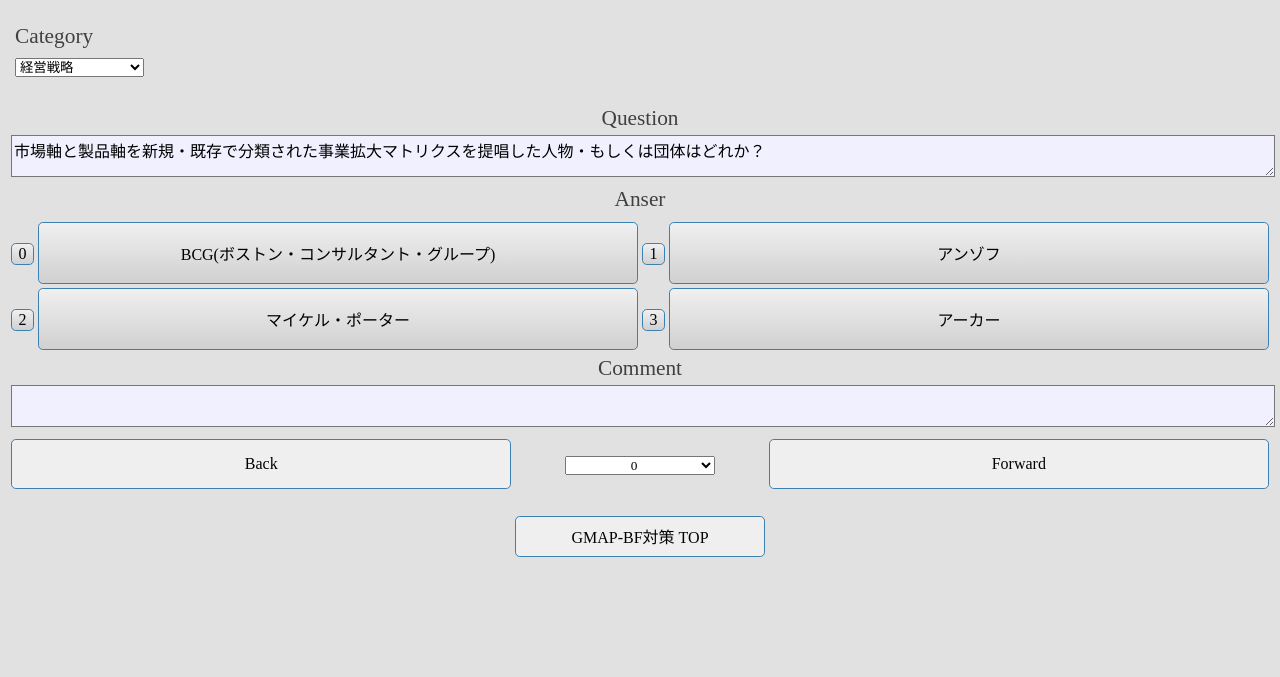
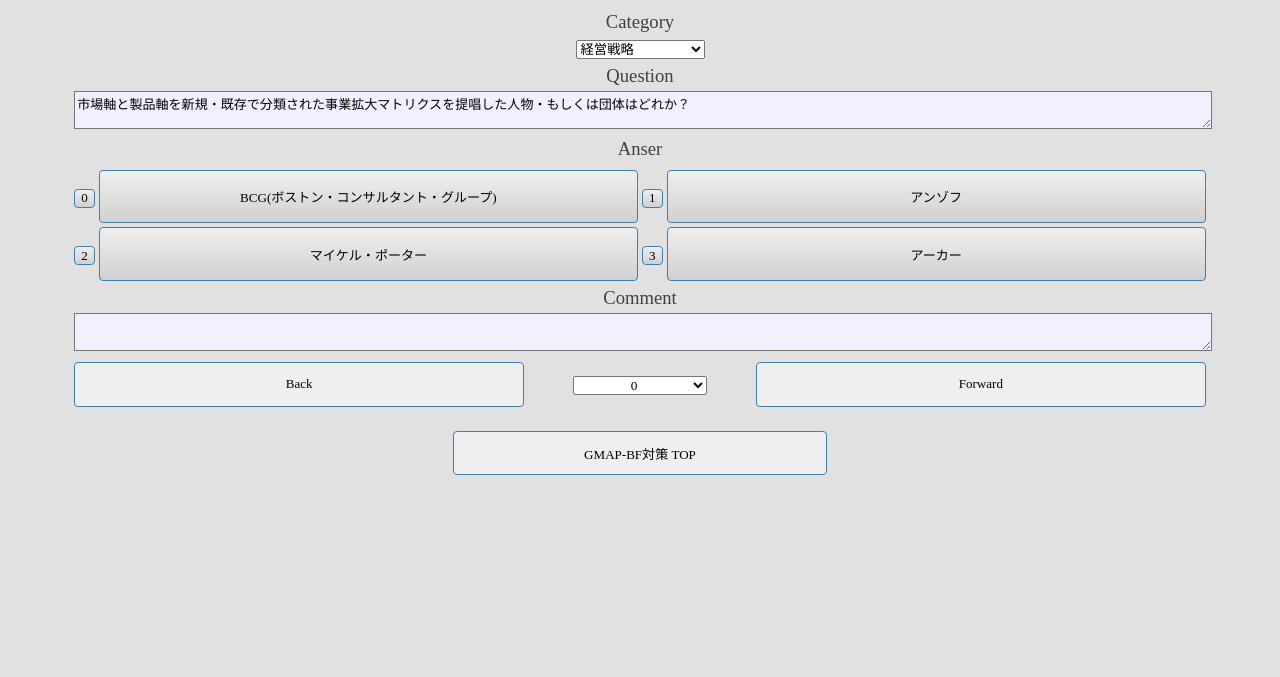
Before and after one commit to scorpion140309/gmapbf_mobile_training, a plain HTML site: page index_w.html in a window 1280 px wide. Drawn offline with Linux system fonts and the light colour scheme.

Commit message:
横画面対応版 サイズ調整

```diff
--- a/css/gmapbf_w.css
+++ b/css/gmapbf_w.css
@@ -2,7 +2,7 @@ body
 {
 	background-color : #e1e1e1;
 	color : #404040;
-	font-size: 16pt;
+	font-size: 14pt;
 	-webkit-text-size-adjust: 100%;
 }
 
@@ -14,7 +14,7 @@ a:active { color: #ff8000; }
 textarea
 {
 	font-family : inherit;
-	font-size : 75%;
+	font-size : 70%;
 	width:100%;
 	background-color: #F0F0FF
 }
@@ -38,7 +38,7 @@ input[type="button"]
    border: 1px solid #3c7fb1; /* 枠線 */
    border-radius: 0.3em;      /* 角丸 */
    padding: 3%;
-   font-size : 75%;
+   font-size : 70%;
 }
 
 input[type="button"]:hover
--- a/index_w.html
+++ b/index_w.html
@@ -24,23 +24,20 @@
 
 	<body onload="Init()">
 		<form name="formName" method="post" action="./pathToProgramFile">
-			<p>
-				<table border="0">
+				<table border="0" align="center">
 					<tr>
-						<td></td>
-						<td>Category</td>
+						<td align="center">Category</td>
 					</tr>
 					<tr>
-						<td></td>
-						<td><select id="category" onchange="GMAPBF_ChangeCategory()"></select></td>
+						<td>
+							<select id="category" onchange="GMAPBF_ChangeCategory()"></select>
+						</td>
 					</tr>
 				</table>
-			</p>
-			<p>
 
 			<!--
 			-->
-			<table border="0" width="100%" >
+			<table border="0" align="center" width="90%" >
 				<tr>
 					<td align="center">Question</td>
 				</tr>
@@ -54,7 +51,7 @@
 				</tr>
 			</table>
 
-			<table border="0" width="100%" >
+			<table border="0" align="center" width="90%" >
 				<tr>
 					<td style="width:2%;">
 					</td>
@@ -95,7 +92,7 @@
 				</tr>
 			</table>
 
-			<table border="0" width="100%" >
+			<table border="0" align="center" width="90%" >
 				<tr>
 					<td align="center">Comment</td>
 				</tr>
@@ -107,7 +104,7 @@
 				</tr>
 			</table>
 
-			<table border="0" width="100%" >
+			<table border="0" align="center" width="90%" >
 				<tr>
 					<td style="width:40%;">
 						<input name="id_btn_go" type="button" value="Back" style="width:100%;" onclick="GMAPBF_Q(-1)">
@@ -123,13 +120,11 @@
 
 			<!-- Back -->
 			<p>
-			<table border="0" width="100%" >
+			<table border="0" align="center" width="30%" >
 				<tr>
-					<td style="width:40%;"></td>
 					<td>
 						<input type="button" value="GMAP-BF対策 TOP" style="width: 100%;" onclick="location.href='../GMAP/Test_GMAP.html' ">
 					</td>
-					<td style="width:40%;"></td>
 				</tr>
 			</table>
 			</p>
```
